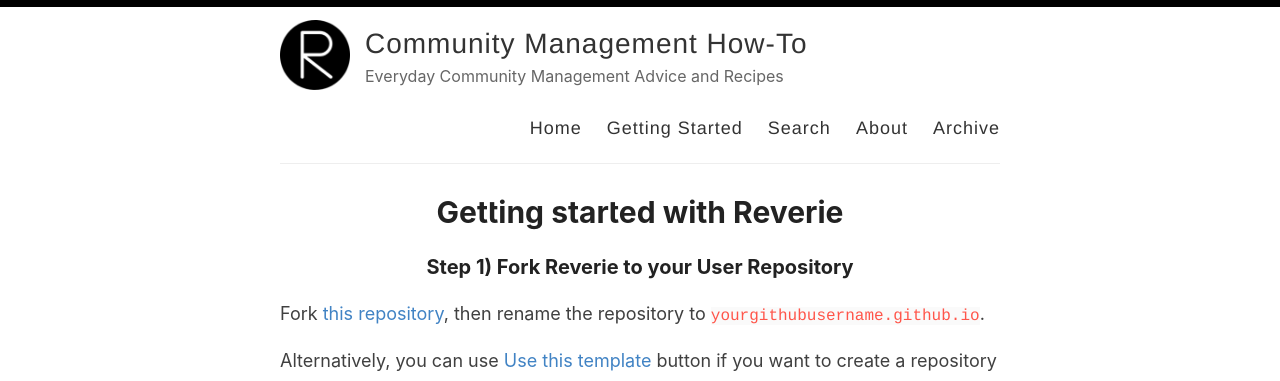
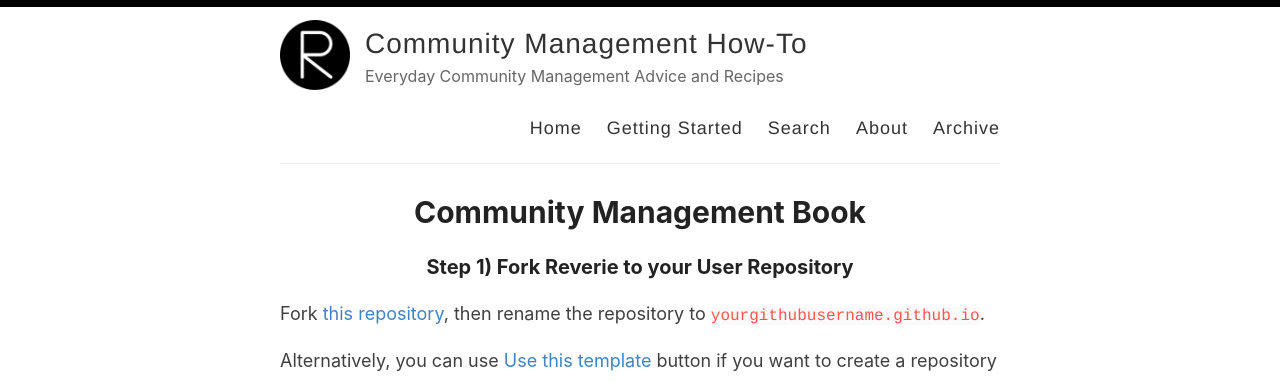
Before and after one commit to coweal/cmhowto, a Jekyll site: the page built from _pages/getting-started.md, in a window 1280 px wide. Shown: the top 381 px of the page. Built offline with Jekyll 4.4.1, drawn with Linux system fonts in a browser that asks for light colours.

Commit message:
A few minor changes

```diff
--- a/_config.yml
+++ b/_config.yml
@@ -89,7 +89,7 @@ plugins:
 
 include: ['_pages']
 
-paginate: 6
+paginate: 10
 paginate_path: /page:num/
 
 # Exclude these files from your production _site
--- a/_pages/getting-started.md
+++ b/_pages/getting-started.md
@@ -1,7 +1,7 @@
 ---
 layout: page
-title: Getting started with Reverie
-permalink: /getting-started/
+title: Community Management Book
+permalink: /the-book/
 ---
 
 ### Step 1) Fork Reverie to your User Repository
```
Also changed, not shown: 404.md (+1 -1 lines).
